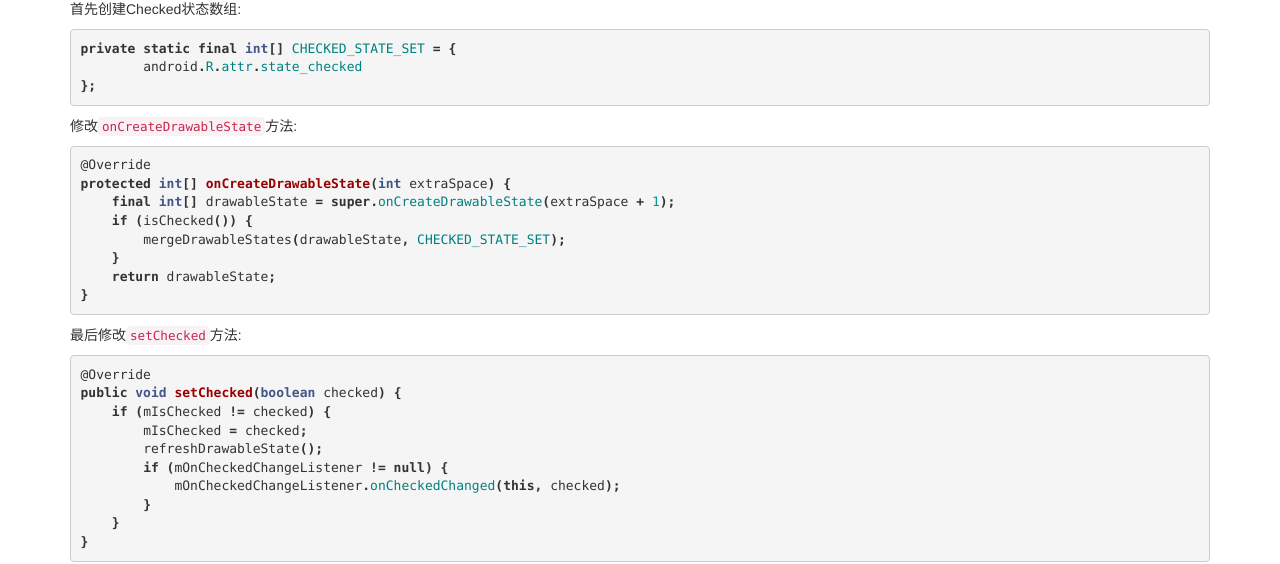
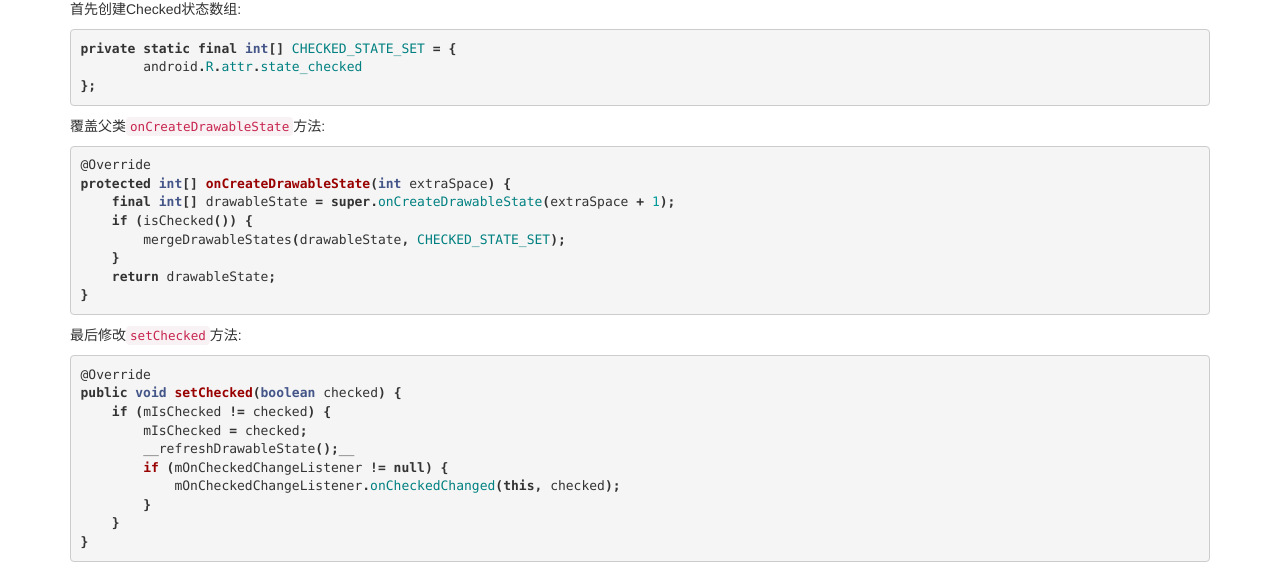
Before and after one commit to pulsaryu/blog, a Jekyll site: the page built from _posts/2013-12-30-checkable-textview.md, in a window 1280 px wide and 900 px high, scrolled down 1037 px. Shown: the part 328-892 px from the top of the window. Built offline with Jekyll 4.4.1, drawn with Linux system fonts in a browser that asks for light colours; nearby versions of some CDN libraries; Markdown is read by kramdown in place of the engine named in the settings; comment, search, counter and statistics services are not loaded.

Commit message:
Update 2013-12-30-checkable-textview.md

```diff
--- a/_posts/2013-12-30-checkable-textview.md
+++ b/_posts/2013-12-30-checkable-textview.md
@@ -77,7 +77,7 @@ private static final int[] CHECKED_STATE_SET = {
 };
 {% endhighlight %}
 
-修改`onCreateDrawableState`方法:
+覆盖父类`onCreateDrawableState`方法:
 {% highlight java %}
 @Override
 protected int[] onCreateDrawableState(int extraSpace) {
@@ -94,7 +94,7 @@ protected int[] onCreateDrawableState(int extraSpace) {
 public void setChecked(boolean checked) {
     if (mIsChecked != checked) {
         mIsChecked = checked;
-        refreshDrawableState();
+        __refreshDrawableState();__
         if (mOnCheckedChangeListener != null) {
             mOnCheckedChangeListener.onCheckedChanged(this, checked);
         }
```
